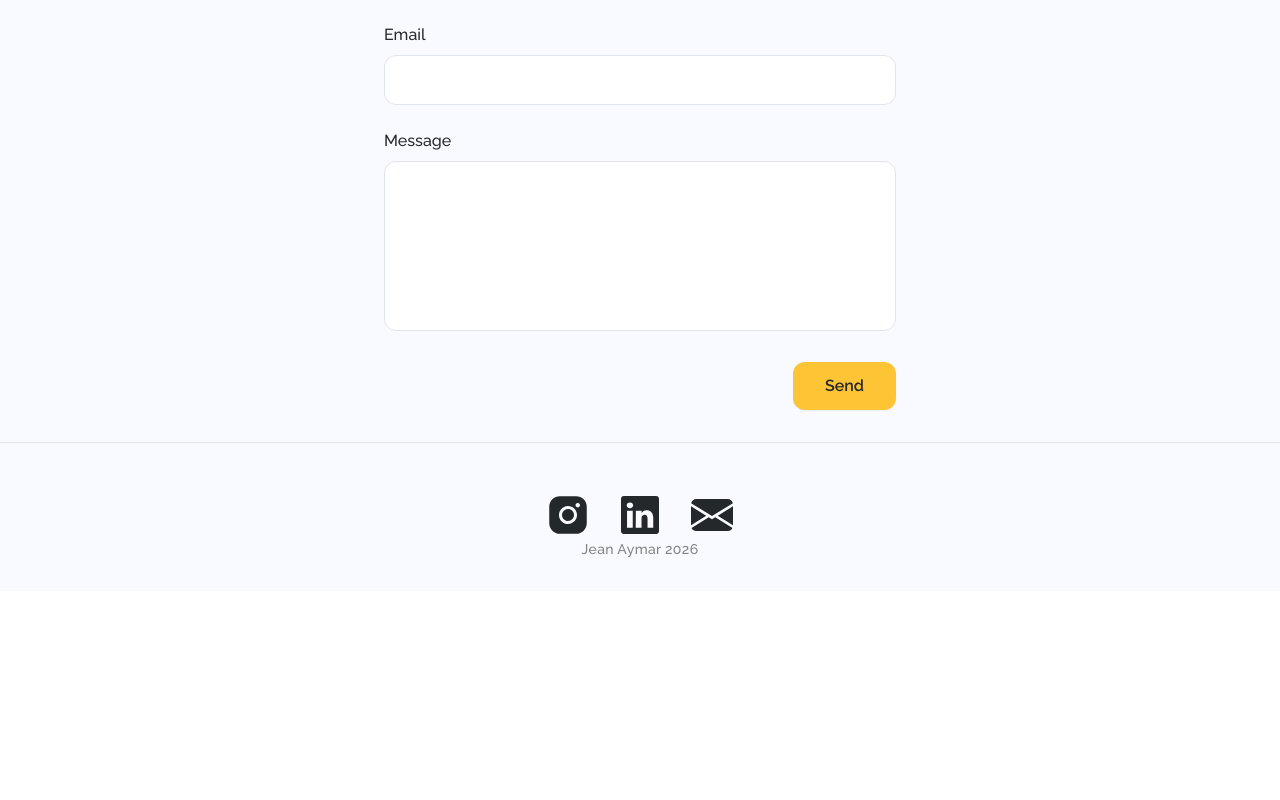
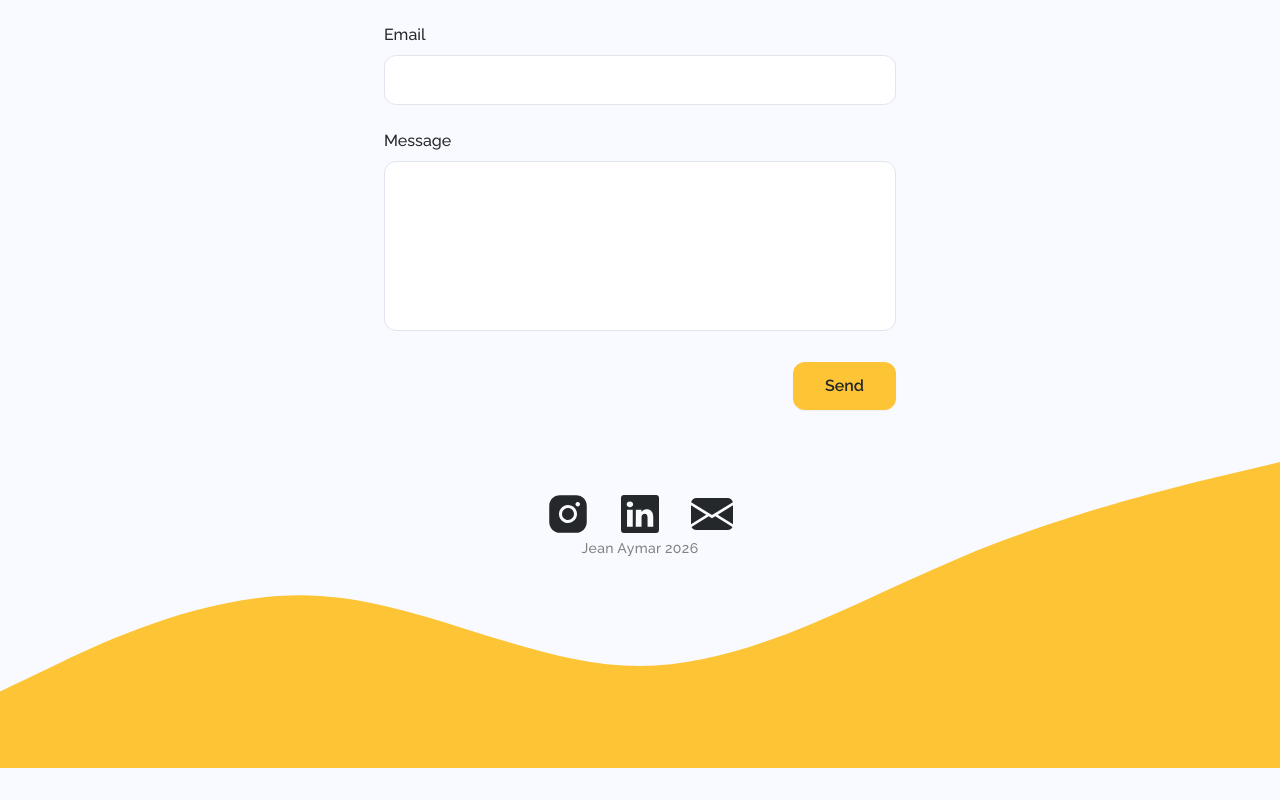
Before and after one commit to trpetit/tp_portfolio_web, a React (Vite) app in the folder portfolio-projet-final/: page / in a window 1280 px wide. Shown: the part 1813-2613 px from the top of the page. Before the commit the page ends 2404 px from the top, so only its background shows below. Built offline with nearby package versions, Linux system fonts and the light colour scheme; a web font is replaced by a local one.

Commit message:
Ajout de l'image du footer

```diff
--- a/portfolio-projet-final/src/components/Footer.jsx
+++ b/portfolio-projet-final/src/components/Footer.jsx
@@ -1,8 +1,10 @@
 import footerIcons from '../assets/footer_icons.svg';
+
+import footerWave from '../assets/footer_wave.svg';
 
 function Footer({name}) {
   return (
-    <footer className=" py-8 border-t border-brand-muted/20">
+    <footer className=" py-8 ">
       <div className="container mx-auto px-4 text-center">
         {}
         <img
@@ -13,6 +15,11 @@ function Footer({name}) {
       <p className="text-portfolio-gray font-sans text-sm font-medium tracking-wide">          {name}  2026
           </p>
         </div>
+      <img
+        src={footerWave}
+        alt="Vague décorative pour le pied de page"
+        className="w-full -mt-24"
+      />
     </footer>
   );
 }
```
Also changed, not shown: portfolio-projet-final/src/assets/footer_wave.svg (added).
